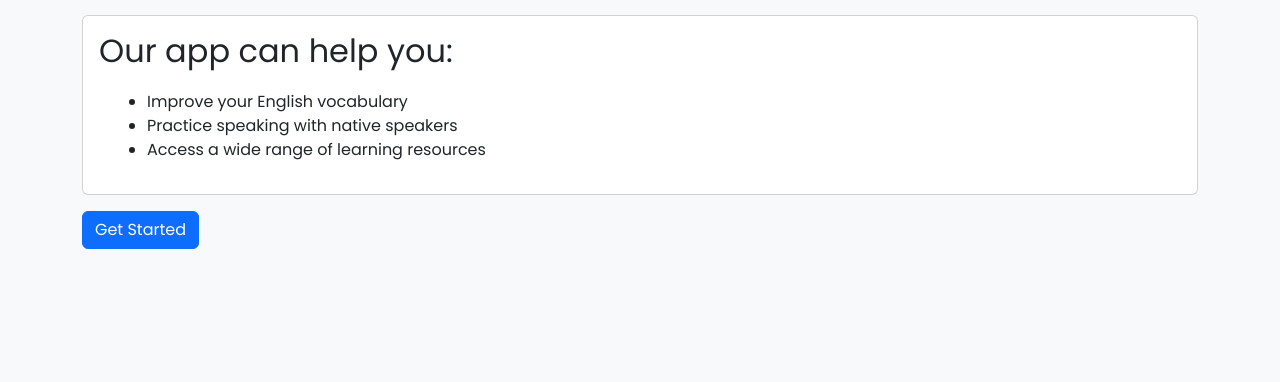
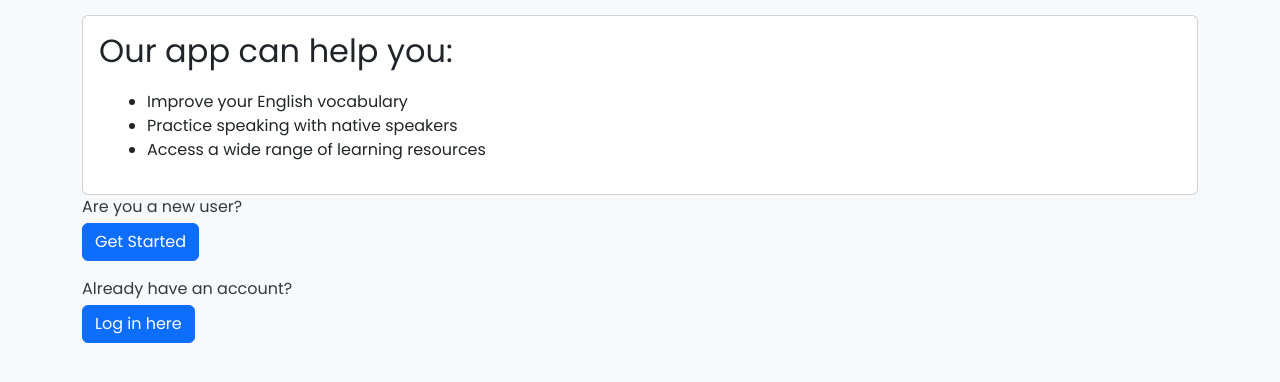
Before and after one commit to eva-v04/englishproject, a Django app: page / in a window 1280 px wide. Shown: the part 137-519 px from the top of the page. Run offline with Django 4.2, Linux system fonts and the light colour scheme.

Commit message:
added login button

```diff
--- a/english/templates/homepage.html
+++ b/english/templates/homepage.html
@@ -40,7 +40,10 @@
                 <li>Access a wide range of learning resources</li>
             </ul>
         </div>
-        <a href="{% url 'signup' %}" class="btn btn-primary mt-3">Get Started</a>
+        <p class="mb-1">Are you a new user?</p>
+        <a href="{% url 'signup' %}" class="btn btn-primary">Get Started</a>
+        <p class="mt-3 mb-1">Already have an account?</p>
+        <a href="#" class="btn btn-primary">Log in here</a>
     </main>
 
 </body>
```
